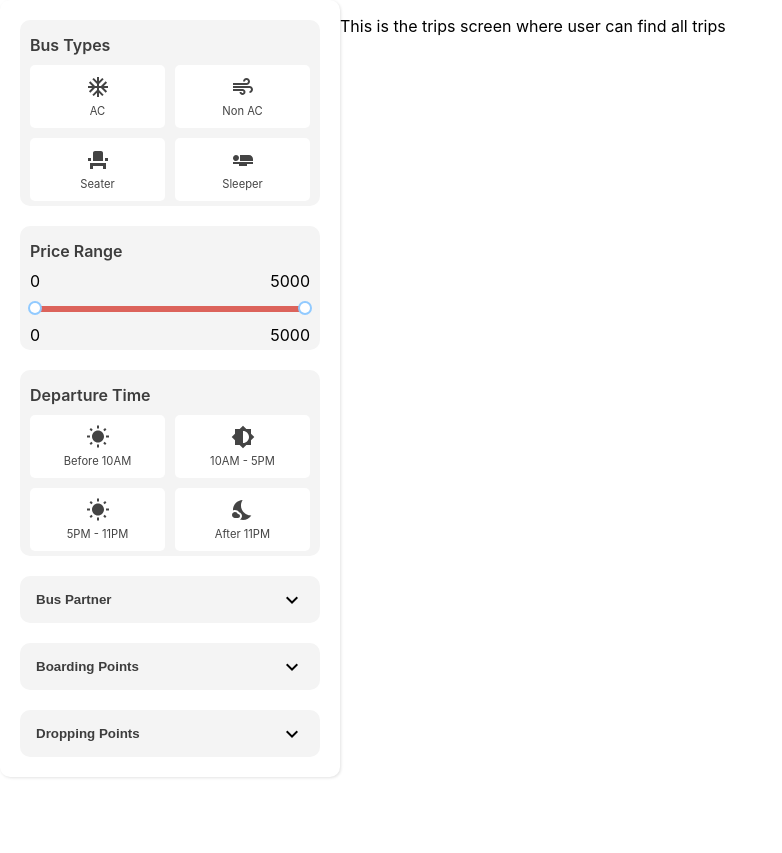
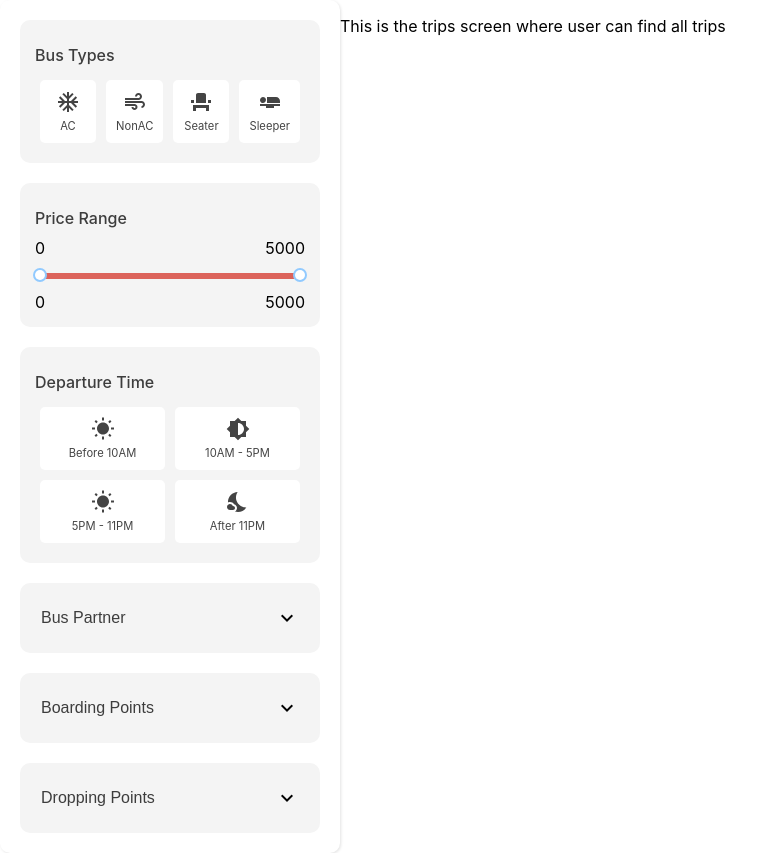
Before and after one commit to SAMUDRALAARAVIND/busbooking-frontend-aug, a React (Create React App) app: page / in a window 1280 px wide. Shown: the whole page, without its empty margins (0-782 px from the left). Before the commit the page ends 800 px from the top, so only its background shows below. Built offline with nearby package versions, Linux system fonts and the light colour scheme.

Commit message:
make some changes in css

```diff
--- a/src/feature/filters/Component/BusTypes.js
+++ b/src/feature/filters/Component/BusTypes.js
@@ -4,6 +4,7 @@ import AirlineSeatFlatIcon from "@mui/icons-material/AirlineSeatFlat";
 import AirIcon from "@mui/icons-material/Air";
 import EventSeatIcon from "@mui/icons-material/EventSeat";
 import { filterType, toggleStop } from "../slice";
+import "../style/BusTypes.scss";
 
 const busTypes = [
   {
@@ -12,7 +13,7 @@ const busTypes = [
     icon: <AcUnitIcon />,
   },
   {
-    title: "Non AC",
+    title: "NonAC",
     identifier: "NON_AC",
     icon: <AirIcon />,
   },
@@ -44,7 +45,7 @@ const BusTypes = () => {
   return (
     <div className="section">
       <span className="title">Bus Types</span>
-      <div className="boxes">
+      <div className="busType_boxes">
         {busTypes.map((busType) => (
           <div className="box" key={busType.identifier}>
             <input
--- a/src/feature/filters/Component/SearchItem.js
+++ b/src/feature/filters/Component/SearchItem.js
@@ -26,7 +26,7 @@ const SearchItems = ({ list, placeholder, identifier }) => {
       </span> */}
       <Input
         className="search-input"
-        prefix={<span className="material-icons">search</span>}
+        suffix={<span className="material-icons custom-icon">search</span>}
         placeholder={placeholder}
         value={searchValue}
         onChange={(e) => setSearchValue(e.target.value)}
--- a/src/feature/filters/Component/Toggle.js
+++ b/src/feature/filters/Component/Toggle.js
@@ -2,7 +2,7 @@ import { useState } from "react";
 import "../style/Toggle.scss";
 
 const Toggle = ({ className, children, title, open = false }) => {
-  const [visible, setVisible] = useState(false);
+  const [visible, setVisible] = useState(open);
 
   const toggleHandler = () => {
     setVisible(!visible);
@@ -11,7 +11,9 @@ const Toggle = ({ className, children, title, open = false }) => {
     <div className={className}>
       <button onClick={toggleHandler} className="header">
         <span className="title">{title}</span>
-        <span className="material-icons">keyboard_arrow_down</span>
+        <span className="material-icons">
+          {visible ? "keyboard_arrow_up" : "keyboard_arrow_down"}
+        </span>
       </button>
       {visible && <>{children}</>}
     </div>
--- a/src/feature/filters/index.js
+++ b/src/feature/filters/index.js
@@ -161,7 +161,7 @@ const SideBar = () => {
           width={470}
           className="custom-drawer" // Use className instead of classNames
         >
-          <Filters width={450} padding={20} />
+          <Filters width={420} padding={20} />
           <button className="nav-btn" onClick={handleClearAllFilters}>
             Reset
           </button>
--- a/src/feature/filters/slice.js
+++ b/src/feature/filters/slice.js
@@ -17,8 +17,8 @@ export const departureTime = {
 };
 
 const initialPriceRange = {
-  range: [],
-  selectedRange: [],
+  range: [0, 5000],
+  selectedRange: [0, 5000],
 };
 
 const initialState = {
@@ -53,12 +53,7 @@ const filterSlice = createSlice({
         delete state[identifier][stopId];
       }
     },
-    clearAllFilters: (state, action) => {
-      return {
-        ...state,
-        initialState,
-      };
-    },
+    clearAllFilters: () => initialState,
   },
 });
 
--- /dev/null
+++ b/src/feature/filters/style/BusTypes.scss
@@ -0,0 +1,35 @@
+.section {
+    .busType_boxes {
+        width: 100%;
+        display: grid;
+        grid-template-columns: 1fr 1fr 1fr 1fr;
+
+        .box {
+            padding: 5px;
+            // width: 80%;
+            height: 100%;
+
+            .select-box {
+                display: none;
+
+                &:checked+label {
+                    color: #dc635b;
+                    outline: 1px solid #dc635b;
+                }
+            }
+
+            label {
+                color: #444444;
+                font-size: 0.7rem;
+                display: flex;
+                gap: 5px;
+                flex-direction: column;
+                align-items: center;
+                padding: 10px;
+                cursor: pointer;
+                background-color: #fff;
+                border-radius: 5px;
+            }
+        }
+    }
+}
--- a/src/feature/filters/style/Footer.scss
+++ b/src/feature/filters/style/Footer.scss
@@ -19,6 +19,8 @@
             flex-wrap: wrap;
             gap: 10px;
             margin: 14px;
+            height: 50%;
+            border-radius: 8px;
             /* Removed margin-bottom to align with filter section */
 
             .amenities-button {
@@ -52,6 +54,7 @@
             background-color: red;
             // padding: 10px;
             margin-left: auto;
+            // border-radius: 8px;
             border-top-right-radius: 8px;
             border-bottom-right-radius: 8px;
             /* Pushes the filter button to the end of the sidebar */
@@ -64,6 +67,8 @@
                 color: white;
                 border: none;
                 padding: 10px 10px;
+                border-top-right-radius: 8px;
+                border-bottom-right-radius: 8px;
                 // border-radius: 5px;
                 cursor: pointer;
                 font-size: 14px;
@@ -100,7 +105,7 @@
 
         .nav-btn {
             margin: 20px;
-            width: 450px;
+            width: 410px;
             padding: 15px;
             border-radius: 5px;
             border: 1px solid transparent;
@@ -122,6 +127,11 @@
     .res-sidebar {
         display: none;
     }
+
+    .nav-filter {
+        border-top-right-radius: 8px;
+        border-bottom-right-radius: 8px;
+    }
 }
 
 @media (max-width: 992px) {
--- a/src/feature/filters/style/Search.scss
+++ b/src/feature/filters/style/Search.scss
@@ -3,9 +3,21 @@
     flex-direction: column;
     gap: 5px;
     height: 200px;
+    padding: 5px;
 
     .search-input {
         margin-bottom: 10px;
+        padding: 10px;
+    }
+
+    .custom-icon {
+        color: #b0b0b0;
+        font-size: 25px;
+        cursor: pointer;
+    }
+
+    .search-input .ant-input {
+        padding-right: 30px;
     }
 
     .selected-items {
@@ -27,7 +39,7 @@
             color: #868686;
 
             label {
-                font-size: 0.8rem;
+                font-size: 1rem;
             }
         }
     }
@@ -35,8 +47,11 @@
 }
 
 .custom-checkbox .ant-checkbox-inner {
-    border-color: #DC635B;
+    .ant-checkbox-inner {
+        border-color: #868686 !important; // Default border color
+    }
 }
+
 
 .custom-checkbox .ant-checkbox-checked .ant-checkbox-inner {
     background-color: #DC635B;
--- a/src/feature/filters/style/Toggle.scss
+++ b/src/feature/filters/style/Toggle.scss
@@ -8,3 +8,7 @@
     border: none;
     width: 100%;
 }
+
+.material-icons {
+    transition: transform 0.3s ease;
+}
--- a/src/feature/filters/style/filter.scss
+++ b/src/feature/filters/style/filter.scss
@@ -9,12 +9,13 @@
     overflow-y: scroll;
 
     .section {
-        padding: 5px 10px;
+        padding: 15px;
         border-radius: 10px;
         background-color: #f4f4f4;
 
         .title {
-            font-weight: 600;
+            font-size: 1rem;
+            font-weight: 500;
             display: block;
             margin: 10px 0;
             color: #3d3d3d;
@@ -23,9 +24,10 @@
         .boxes {
             display: grid;
             grid-template-columns: 1fr 1fr;
-            gap: 10px;
 
             .box {
+                padding: 5px;
+
                 .select-box {
                     display: none;
 
@@ -87,5 +89,5 @@
 
 .filters-container {
     scrollbar-width: thin;
-    scrollbar-color: #DC635B #f0f0f0;
+    scrollbar-color: #f0f0f0;
 }
```
